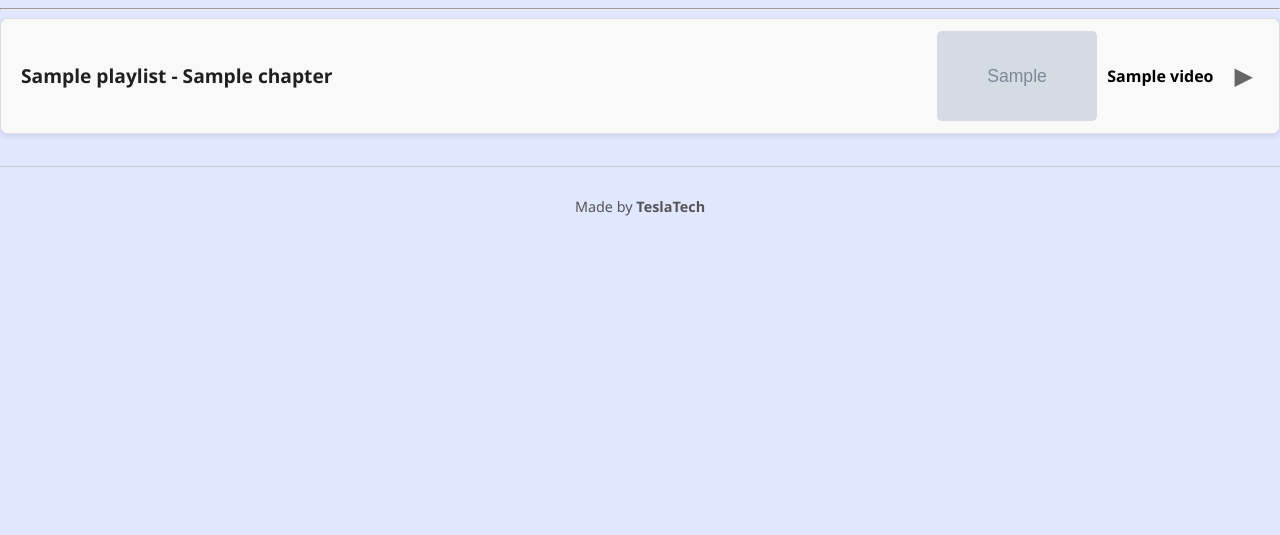
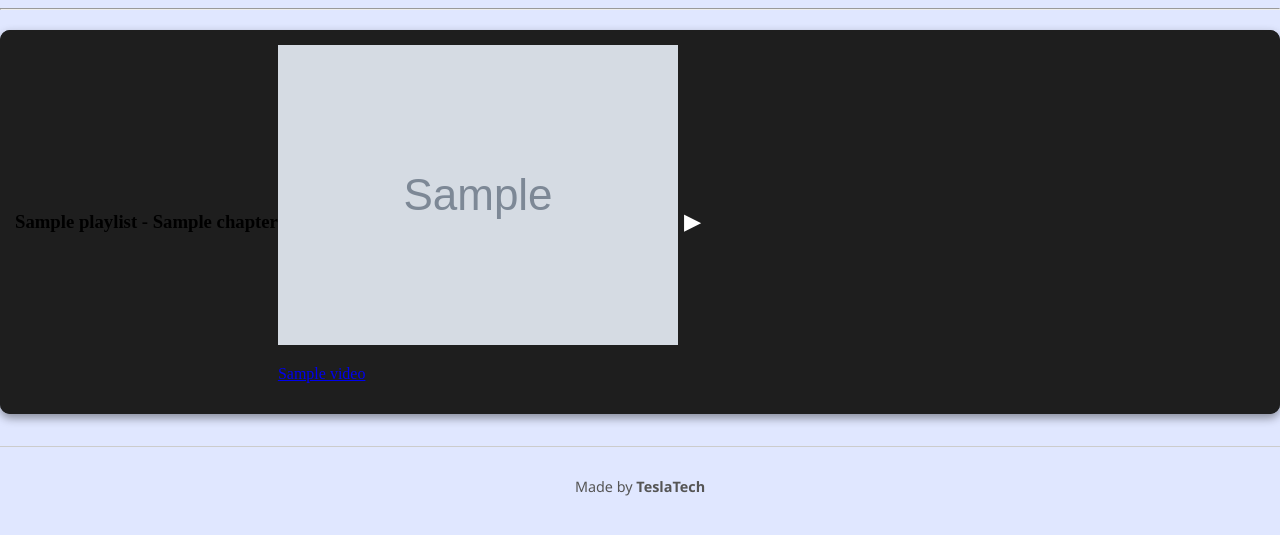
Before and after one commit to teshahriar/TopicDekho, a Flask app: template templates/listplay.html in a window 1280 px wide. Shown: the part 86-621 px from the top of the page. Run offline with Flask 3, Linux system fonts and the light colour scheme; the template is opened without the code that fills it: most values are stand-ins (such as "Sample title", 1, 10 or a date in 2020); grey boxes marked "Sample" are stand-in pictures; some libraries are stand-ins or nearby versions.

Commit message:
Update listplay.css

```diff
--- a/static/listplay.css
+++ b/static/listplay.css
@@ -1,145 +1,78 @@
-/* Container for each playlist */
 .playlist-container {
-  border: 1px solid #ddd;
-  border-radius: 8px;
-  margin-bottom: 30px;
-  background: #fff;
-  box-shadow: 0 2px 6px rgba(0,0,0,0.1);
+  margin: 20px 0;
+  background: #2b2b2b;
+  border-radius: 10px;
   overflow: hidden;
-  font-family: 'Segoe UI', Tahoma, Geneva, Verdana, sans-serif;
+  box-shadow: 0 4px 10px rgba(0, 0, 0, 0.4);
 }
 
-/* Playlist header */
 .playlist-header {
   display: flex;
   align-items: center;
-  justify-content: space-between;
-  padding: 12px 20px;
   cursor: pointer;
-  background-color: #f9f9f9;
-  user-select: none;
-  gap: 15px;
+  padding: 15px;
+  background: #1e1e1e;
 }
 
-/* Playlist title */
-.playlist-header h3 {
-  margin: 0;
-  font-size: 1.2rem;
-  flex-grow: 1;
-  color: #202020;
+.playlist-thumbnail img {
+  width: 120px;
+  height: 68px;
+  border-radius: 6px;
+  object-fit: cover;
 }
 
-/* First video link inside header */
-.first-video {
-  display: flex;
-  align-items: center;
-  gap: 10px;
-  text-decoration: none;
-  color: #000;
-  max-width: 60%;
+.playlist-info {
+  flex-grow: 1;
+  margin-left: 15px;
 }
 
-.first-video img {
-  width: 160px;
-  height: 90px;
-  object-fit: cover;
-  border-radius: 5px;
-  flex-shrink: 0;
+.playlist-info h3 {
+  margin: 0;
+  font-size: 1.1rem;
+  color: #fff;
 }
 
-.first-video p {
-  margin: 0;
-  font-weight: 600;
-  white-space: nowrap;
-  overflow: hidden;
-  text-overflow: ellipsis;
-  max-width: calc(100% - 170px);
+.first-title {
+  color: #ccc;
+  font-size: 0.9rem;
+  margin-top: 4px;
 }
 
-/* Toggle button */
 .toggle-btn {
+  font-size: 1.4rem;
+  color: white;
   background: none;
   border: none;
-  font-size: 1.5rem;
-  color: #666;
   transition: transform 0.3s ease;
-  flex-shrink: 0;
-  user-select: none;
 }
 
-/* Grid of all videos */
 .videos-grid {
-  padding: 15px 20px;
-  display: grid;
-  grid-template-columns: repeat(auto-fill,minmax(160px,1fr));
-  gap: 15px;
-  transition: max-height 0.4s ease, padding 0.3s ease;
-  max-height: 2000px; /* large max height when expanded */
-  overflow: hidden;
+  display: flex;
+  flex-wrap: wrap;
+  gap: 12px;
+  padding: 15px;
+  background: #1a1a1a;
+  border-top: 1px solid #333;
 }
 
-/* Collapsed state hides all videos */
 .videos-grid.collapsed {
-  max-height: 0;
-  padding-top: 0;
-  padding-bottom: 0;
-  pointer-events: none;
-  user-select: none;
+  display: none;
 }
 
-/* Individual video cards */
 .video-card {
-  display: block;
+  width: 160px;
   text-decoration: none;
-  color: #000;
-  border-radius: 6px;
-  box-shadow: 0 1px 4px rgba(0,0,0,0.1);
-  background: #fafafa;
-  transition: box-shadow 0.3s ease;
-  overflow: hidden;
-}
-
-.video-card:hover {
-  box-shadow: 0 4px 15px rgba(0,0,0,0.2);
+  color: white;
 }
 
 .video-card img {
   width: 100%;
-  height: 90px;
+  height: auto;
+  border-radius: 6px;
   object-fit: cover;
-  display: block;
 }
 
 .video-title {
-  margin: 8px 10px;
-  font-weight: 600;
-  font-size: 0.9rem;
-  white-space: nowrap;
-  overflow: hidden;
-  text-overflow: ellipsis;
+  font-size: 0.85rem;
+  margin-top: 4px;
 }
-
-/* Responsive adjustments */
-@media (max-width: 480px) {
-  .playlist-header {
-    flex-wrap: wrap;
-    gap: 10px;
-  }
-
-  .first-video {
-    max-width: 100%;
-  }
-
-  .first-video img {
-    width: 140px;
-    height: 78px;
-  }
-
-  .video-card img {
-    height: 70px;
-  }
-
-  .video-title {
-    font-size: 0.85rem;
-  }
-}
```
